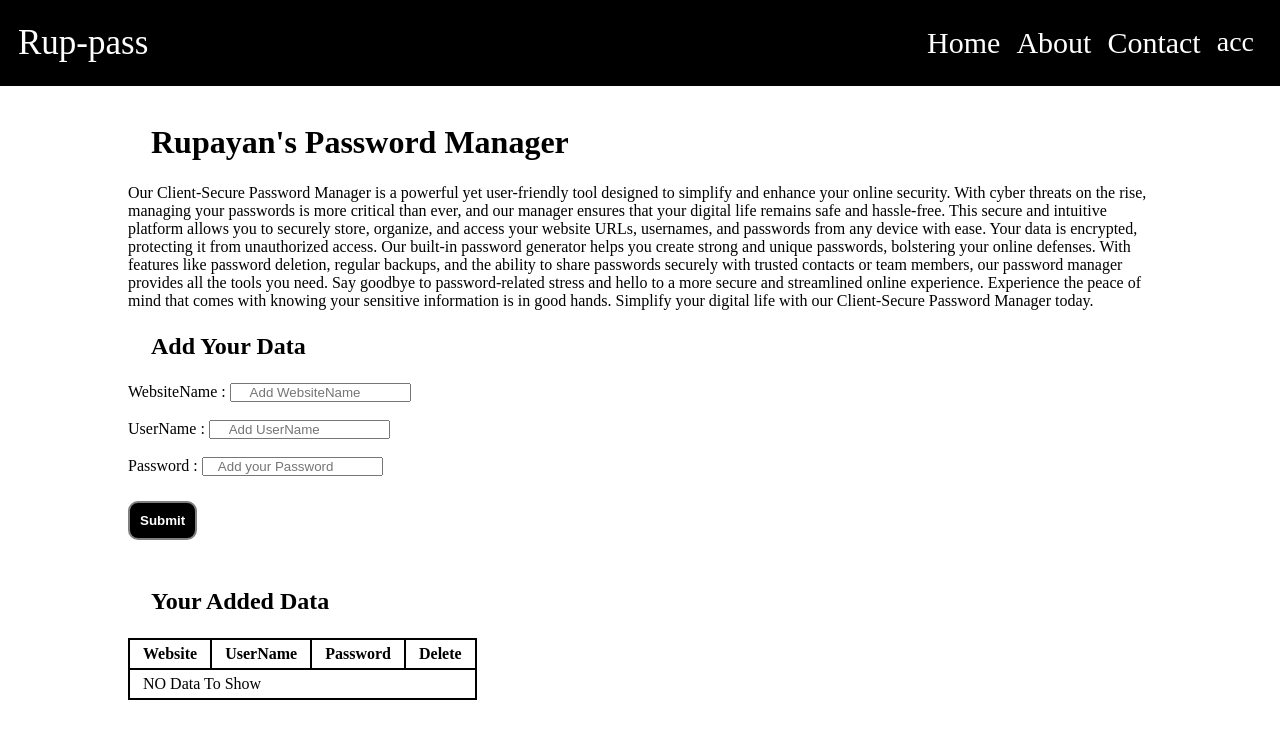
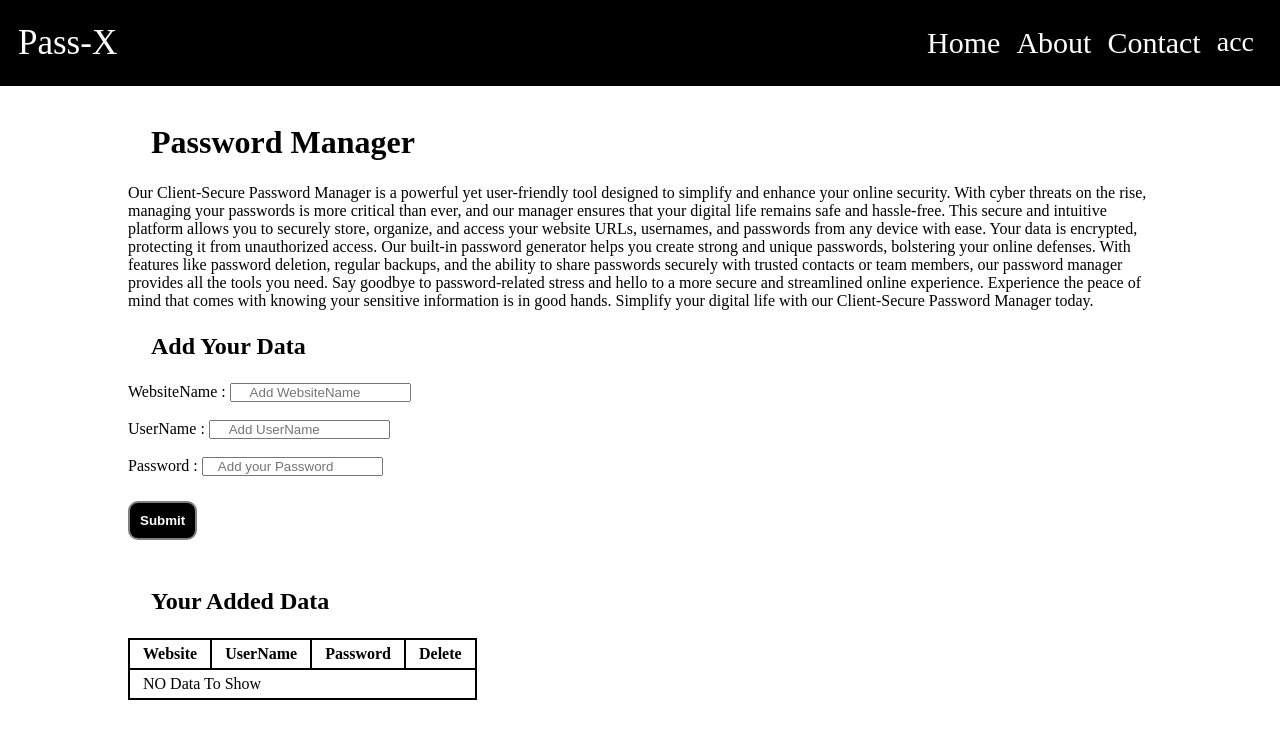
Before and after one commit to Rupayan80555/Passward-mannager, a plain HTML site: page index.html in a window 1280 px wide. Drawn offline with Linux system fonts and the light colour scheme.

Commit message:
Update index.html

```diff
--- a/index.html
+++ b/index.html
@@ -9,7 +9,7 @@
   </head>
   <body>
     <nav>
-      <div class="logo">Rup-pass</div>
+      <div class="logo">Pass-X</div>
       <ul>
         <li><a href="#">Home</a></li>
         <li><a href="#">About</a></li>
@@ -18,7 +18,7 @@
       </ul>
     </nav>
     <div class="contaner">
-      <h1>Rupayan's Password Manager</h1>
+      <h1>Password Manager</h1>
       <p>
         Our Client-Secure Password Manager is a powerful yet user-friendly tool
         designed to simplify and enhance your online security. With cyber
```
